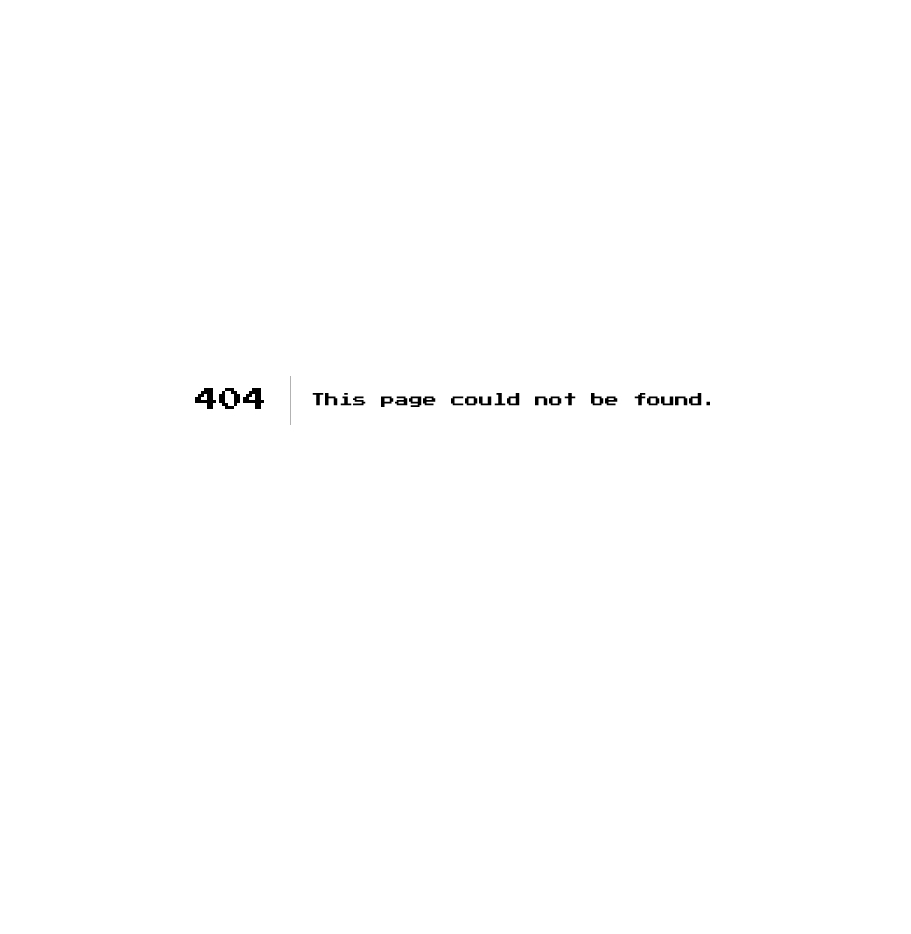
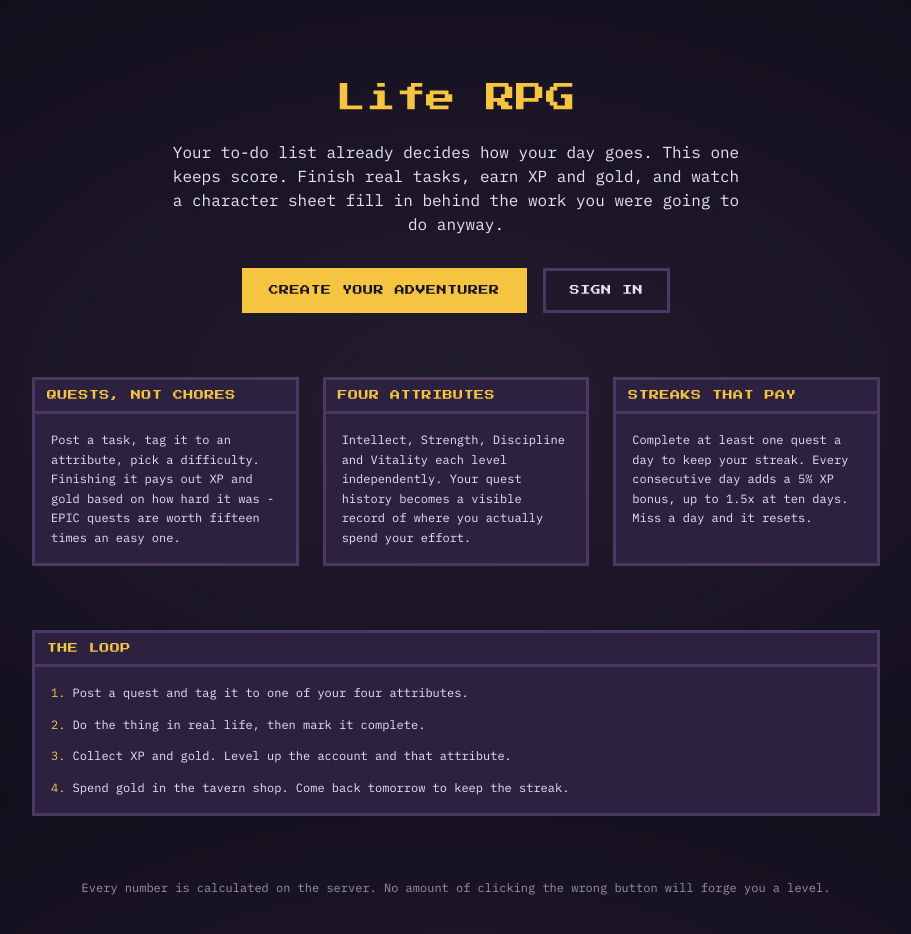
Before and after one commit to me-adityaraj8/kairo, a Next.js app: page / in a window 1280 px wide. Before the commit this address had no page. Shown: the top 934 px of the page, without its empty margins (184-1095 px from the left). Before the commit the page ends 800 px from the top, so only its background shows below. Built offline with nearby package versions, Linux system fonts and the light colour scheme; no server answers.

Commit message:
Add landing page, sitemap, robots, JSON-LD and themed 404

```diff
--- a/app/api/character/route.ts
+++ b/app/api/character/route.ts
@@ -2,6 +2,8 @@ import { NextResponse } from "next/server";
 import { prisma } from "@/lib/prisma";
 import { getSessionUser } from "@/lib/session";
 import { XP_FOR_LEVEL } from "@/lib/engine";
+
+export const dynamic = "force-dynamic";
 
 export async function GET() {
   try {
--- a/app/api/quests/route.ts
+++ b/app/api/quests/route.ts
@@ -2,6 +2,8 @@ import { NextResponse } from "next/server";
 import { z } from "zod";
 import { prisma } from "@/lib/prisma";
 import { getSessionUser } from "@/lib/session";
+
+export const dynamic = "force-dynamic";
 
 const createSchema = z.object({
   title: z.string().trim().min(1).max(120),
--- a/app/api/shop/route.ts
+++ b/app/api/shop/route.ts
@@ -1,6 +1,8 @@
 import { NextResponse } from "next/server";
 import { prisma } from "@/lib/prisma";
 import { getSessionUser } from "@/lib/session";
+
+export const dynamic = "force-dynamic";
 
 export async function GET() {
   try {
--- a/app/layout.tsx
+++ b/app/layout.tsx
@@ -1,6 +1,7 @@
 import type { Metadata } from "next";
 import { Press_Start_2P, IBM_Plex_Mono } from "next/font/google";
 import Providers from "@/components/Providers";
+import { siteUrl } from "@/lib/site";
 import "./globals.css";
 
 const pixelFont = Press_Start_2P({
@@ -18,6 +19,7 @@ const monoFont = IBM_Plex_Mono({
 });
 
 export const metadata: Metadata = {
+  metadataBase: new URL(siteUrl),
   title: {
     template: "%s · Life RPG",
     default: "Life RPG",
--- a/app/login/page.tsx
+++ b/app/login/page.tsx
@@ -1,4 +1,5 @@
 import type { Metadata } from "next";
+import { Suspense } from "react";
 import LoginForm from "./LoginForm";
 
 export const metadata: Metadata = {
@@ -8,5 +9,9 @@ export const metadata: Metadata = {
 };
 
 export default function LoginPage() {
-  return <LoginForm />;
+  return (
+    <Suspense>
+      <LoginForm />
+    </Suspense>
+  );
 }
--- /dev/null
+++ b/app/not-found.tsx
@@ -0,0 +1,24 @@
+import Link from "next/link";
+import PixelPanel from "@/components/PixelPanel";
+
+export default function NotFound() {
+  return (
+    <main className="flex min-h-screen items-center justify-center p-6">
+      <div className="w-full max-w-md text-center">
+        <h1 className="mb-6 font-pixel text-2xl text-gold">404</h1>
+        <PixelPanel title="Wrong Turn">
+          <p className="font-mono text-sm leading-relaxed text-text">
+            This corridor leads nowhere. The map you are holding was drawn by a
+            liar.
+          </p>
+          <Link
+            href="/"
+            className="mt-6 inline-block border-[3px] border-gold bg-gold px-6 py-3 font-pixel text-[10px] uppercase tracking-wider text-bg transition-transform active:translate-y-[2px] hover:bg-[#ffd766]"
+          >
+            Back to Safety
+          </Link>
+        </PixelPanel>
+      </div>
+    </main>
+  );
+}
--- /dev/null
+++ b/app/page.tsx
@@ -0,0 +1,126 @@
+import type { Metadata } from "next";
+import Link from "next/link";
+import PixelPanel from "@/components/PixelPanel";
+
+export const metadata: Metadata = {
+  title: "Life RPG - Turn Your To-Do List Into a Quest Log",
+  description:
+    "Life RPG turns everyday tasks into quests that award XP and gold. Level up four attributes, hold a daily streak, and spend your earnings in the tavern shop.",
+  alternates: { canonical: "/" },
+  openGraph: {
+    title: "Life RPG - Turn Your To-Do List Into a Quest Log",
+    description:
+      "Complete real tasks, earn XP and gold, level up your character. A habit tracker that plays like a 16-bit dungeon crawler.",
+    type: "website",
+    siteName: "Life RPG",
+  },
+  twitter: {
+    card: "summary_large_image",
+    title: "Life RPG - Turn Your To-Do List Into a Quest Log",
+    description:
+      "Complete real tasks, earn XP and gold, level up your character. A habit tracker that plays like a 16-bit dungeon crawler.",
+  },
+};
+
+const jsonLd = {
+  "@context": "https://schema.org",
+  "@type": "WebApplication",
+  name: "Life RPG",
+  applicationCategory: "ProductivityApplication",
+  operatingSystem: "Any",
+  description:
+    "A gamified task tracker where real-world tasks are quests that award XP and gold, level up character attributes, and build daily streaks.",
+  offers: { "@type": "Offer", price: "0", priceCurrency: "USD" },
+};
+
+const features = [
+  {
+    title: "Quests, Not Chores",
+    body: "Post a task, tag it to an attribute, pick a difficulty. Finishing it pays out XP and gold based on how hard it was - EPIC quests are worth fifteen times an easy one.",
+  },
+  {
+    title: "Four Attributes",
+    body: "Intellect, Strength, Discipline and Vitality each level independently. Your quest history becomes a visible record of where you actually spend your effort.",
+  },
+  {
+    title: "Streaks That Pay",
+    body: "Complete at least one quest a day to keep your streak. Every consecutive day adds a 5% XP bonus, up to 1.5x at ten days. Miss a day and it resets.",
+  },
+];
+
+export default function LandingPage() {
+  return (
+    <>
+      <script
+        type="application/ld+json"
+        dangerouslySetInnerHTML={{ __html: JSON.stringify(jsonLd) }}
+      />
+
+      <div className="mx-auto max-w-4xl px-4 py-12 sm:px-6 sm:py-20">
+        <header className="mb-16 text-center">
+          <h1 className="font-pixel text-xl leading-relaxed text-gold sm:text-3xl">Life RPG</h1>
+          <p className="mx-auto mt-6 max-w-xl font-mono text-sm leading-relaxed text-text sm:text-base">
+            Your to-do list already decides how your day goes. This one keeps score.
+            Finish real tasks, earn XP and gold, and watch a character sheet fill in
+            behind the work you were going to do anyway.
+          </p>
+          <div className="mt-8 flex flex-wrap items-center justify-center gap-4">
+            <Link
+              href="/register"
+              className="border-[3px] border-gold bg-gold px-6 py-3 font-pixel text-[10px] uppercase tracking-wider text-bg transition-transform active:translate-y-[2px] hover:bg-[#ffd766]"
+            >
+              Create Your Adventurer
+            </Link>
+            <Link
+              href="/login"
+              className="border-[3px] border-border px-6 py-3 font-pixel text-[10px] uppercase tracking-wider text-text transition-transform active:translate-y-[2px] hover:bg-border/40"
+            >
+              Sign In
+            </Link>
+          </div>
+        </header>
+
+        <main>
+          <h2 className="sr-only">How it works</h2>
+          <section className="grid gap-6 md:grid-cols-3">
+            {features.map((feature) => (
+              <PixelPanel key={feature.title} title={feature.title}>
+                <p className="font-mono text-xs leading-relaxed text-text">{feature.body}</p>
+              </PixelPanel>
+            ))}
+          </section>
+
+          <section className="mt-16">
+            <PixelPanel title="The Loop">
+              <ol className="flex flex-col gap-3 font-mono text-xs leading-relaxed text-text">
+                <li>
+                  <span className="text-gold">1.</span> Post a quest and tag it to one of
+                  your four attributes.
+                </li>
+                <li>
+                  <span className="text-gold">2.</span> Do the thing in real life, then mark
+                  it complete.
+                </li>
+                <li>
+                  <span className="text-gold">3.</span> Collect XP and gold. Level up the
+                  account and that attribute.
+                </li>
+                <li>
+                  <span className="text-gold">4.</span> Spend gold in the tavern shop. Come
+                  back tomorrow to keep the streak.
+                </li>
+              </ol>
+            </PixelPanel>
+          </section>
+        </main>
+
+        <footer className="mt-16 text-center">
+          <p className="font-mono text-xs text-muted">
+            Every number is calculated on the server. No amount of clicking the wrong
+            button will forge you a level.
+          </p>
+        </footer>
+      </div>
+    </>
+  );
+}
--- /dev/null
+++ b/app/robots.ts
@@ -0,0 +1,9 @@
+import type { MetadataRoute } from "next";
+import { siteUrl } from "@/lib/site";
+
+export default function robots(): MetadataRoute.Robots {
+  return {
+    rules: [{ userAgent: "*", allow: "/", disallow: "/app" }],
+    sitemap: `${siteUrl}/sitemap.xml`,
+  };
+}
--- a/app/scratch/page.tsx
+++ /dev/null
@@ -1,41 +0,0 @@
-"use client";
-
-import { useState } from "react";
-import PixelPanel from "@/components/PixelPanel";
-import PixelButton from "@/components/PixelButton";
-import PixelInput from "@/components/PixelInput";
-
-export default function ScratchPage() {
-  const [value, setValue] = useState("");
-
-  return (
-    <main className="mx-auto flex max-w-xl flex-col gap-6 p-8">
-      <h1 className="font-pixel text-lg text-gold">Primitives</h1>
-
-      <PixelPanel title="Character">
-        <p className="font-mono text-sm text-text">Level 3 Adventurer</p>
-        <p className="font-mono text-xs text-muted">247 / 400 XP</p>
-      </PixelPanel>
-
-      <PixelPanel>
-        <div className="flex flex-col gap-4">
-          <PixelInput
-            label="Quest title"
-            value={value}
-            onChange={(e) => setValue(e.target.value)}
-            placeholder="Slay the inbox dragon"
-          />
-          <PixelInput label="Broken field" error="This field cannot be empty" />
-          <div className="flex gap-3">
-            <PixelButton variant="primary">Post Quest</PixelButton>
-            <PixelButton variant="ghost">Cancel</PixelButton>
-            <PixelButton variant="danger">Delete</PixelButton>
-            <PixelButton variant="primary" disabled>
-              Disabled
-            </PixelButton>
-          </div>
-        </div>
-      </PixelPanel>
-    </main>
-  );
-}
--- /dev/null
+++ b/app/sitemap.ts
@@ -0,0 +1,10 @@
+import type { MetadataRoute } from "next";
+import { siteUrl } from "@/lib/site";
+
+export default function sitemap(): MetadataRoute.Sitemap {
+  return [
+    { url: siteUrl, lastModified: new Date(), changeFrequency: "monthly", priority: 1 },
+    { url: `${siteUrl}/register`, lastModified: new Date(), changeFrequency: "yearly", priority: 0.5 },
+    { url: `${siteUrl}/login`, lastModified: new Date(), changeFrequency: "yearly", priority: 0.3 },
+  ];
+}
--- /dev/null
+++ b/lib/site.ts
@@ -0,0 +1,2 @@
+export const siteUrl =
+  process.env.NEXT_PUBLIC_SITE_URL ?? process.env.NEXTAUTH_URL ?? "http://localhost:3000";
```
Also changed, not shown: app/icon.svg (added).
